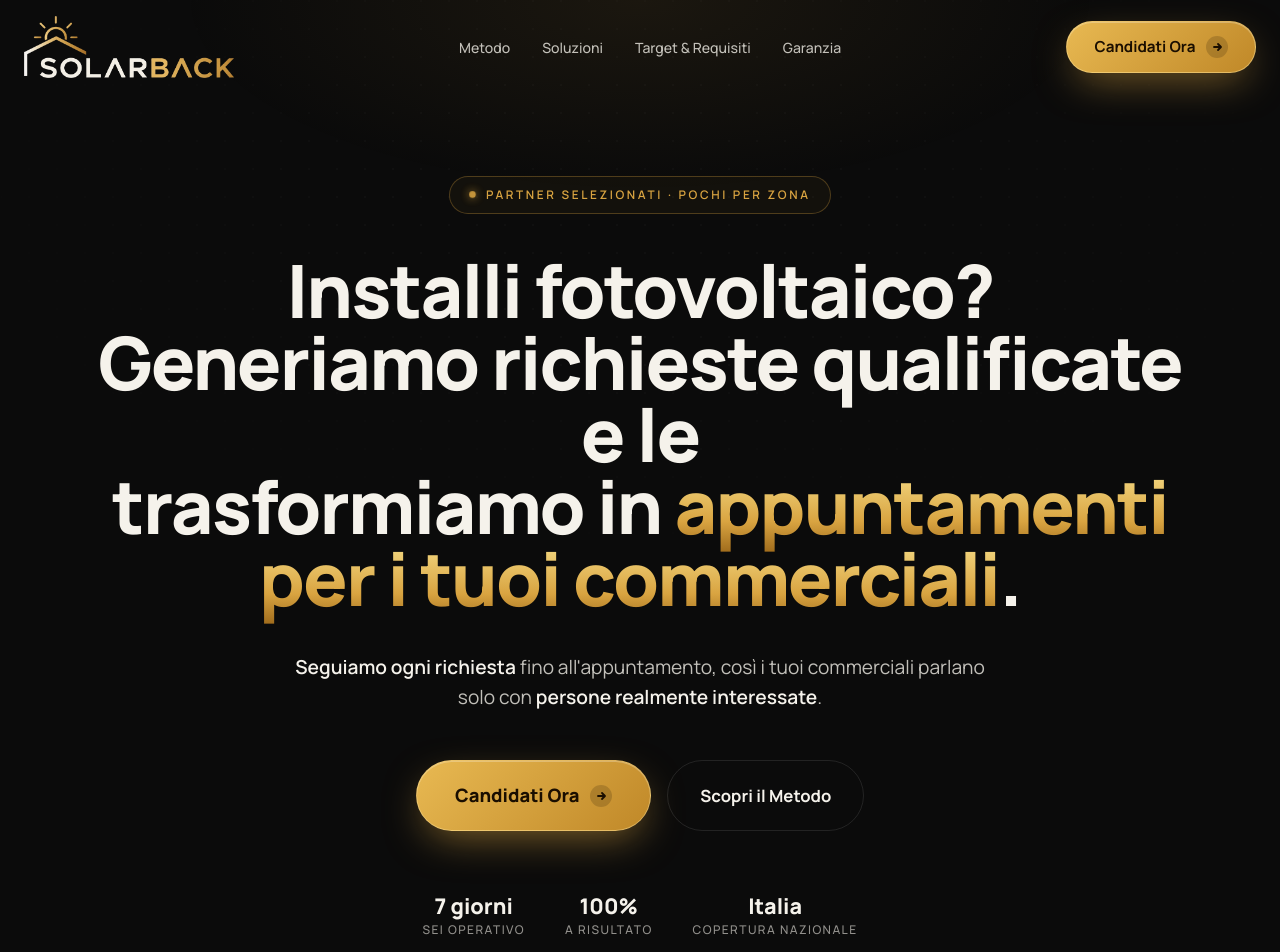
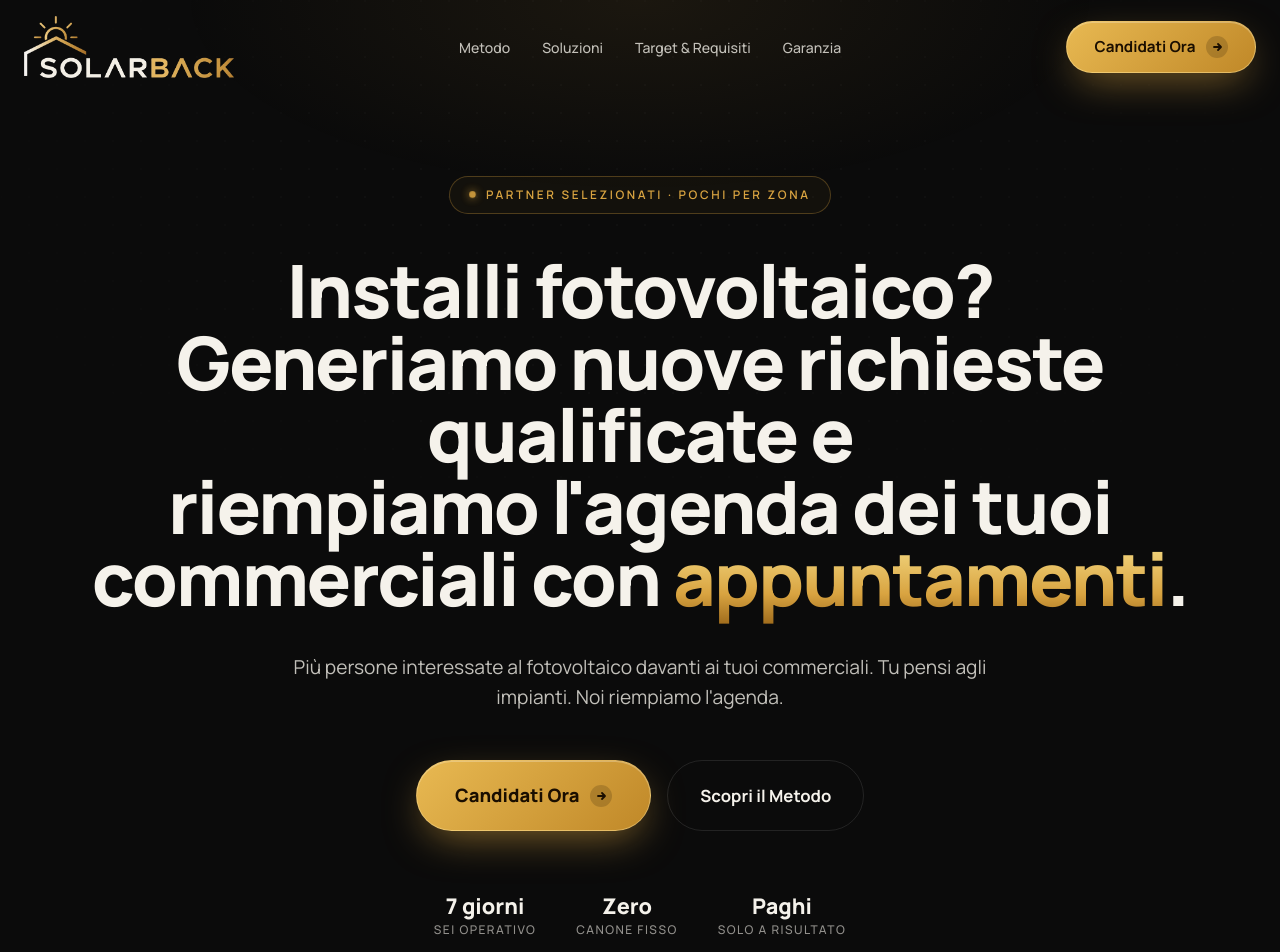
Before and after one commit to marcomasiniprova/solarback-B2b-landing-page, a Next.js app: page / in a window 1280 px wide. Shown: the top 952 px of the page. Built offline with nearby package versions, Linux system fonts and the light colour scheme.

Commit message:
copy v3: hero risultato+promise, no 100% risultato, fit su, differenza partner, sezione pipeline

```diff
--- a/components/Hero.tsx
+++ b/components/Hero.tsx
@@ -26,13 +26,13 @@
 
           <motion.h1 className="hero-h1" variants={item}>
             Installi fotovoltaico?<br />
-            Generiamo richieste qualificate e le<br />
-            trasformiamo in <span className="gold-shine">appuntamenti per i tuoi commerciali</span>.
+            Generiamo nuove richieste qualificate e<br />
+            riempiamo l'agenda dei tuoi commerciali con <span className="gold-shine">appuntamenti</span>.
           </motion.h1>
 
           <motion.p className="hero-sub" variants={item}>
-            <strong>Seguiamo ogni richiesta</strong> fino all'appuntamento, così i tuoi commerciali
-            parlano solo con <strong>persone realmente interessate</strong>.
+            Più persone interessate al fotovoltaico davanti ai tuoi commerciali.
+            Tu pensi agli impianti. Noi riempiamo l'agenda.
           </motion.p>
 
           <motion.div className="hero-cta-row" variants={item}>
@@ -50,8 +50,8 @@
           <motion.div className="hero-stats" variants={item}>
             {[
               { n: '7 giorni', l: 'Sei operativo' },
-              { n: '100%', l: 'A risultato' },
-              { n: 'Italia', l: 'Copertura nazionale' },
+              { n: 'Zero', l: 'Canone fisso' },
+              { n: 'Paghi', l: 'Solo a risultato' },
             ].map(({ n, l }) => (
               <div key={l} style={{ textAlign: 'center' }}>
                 <div className="hero-stat-n">{n}</div>
```
